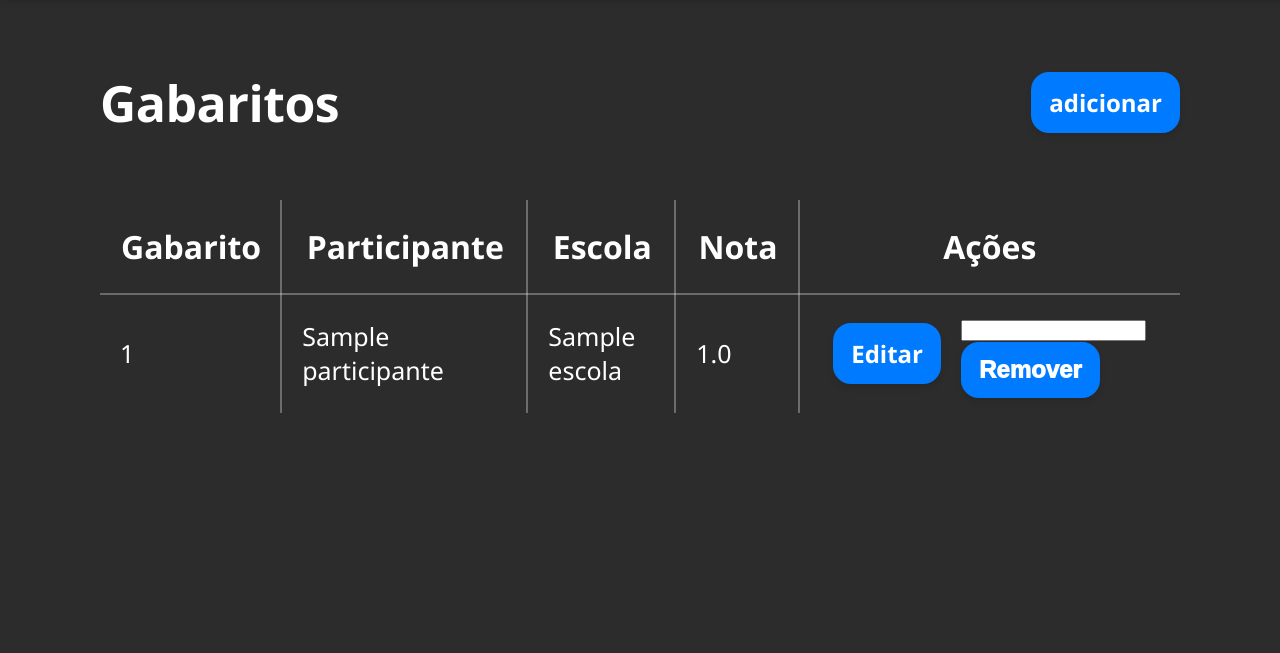
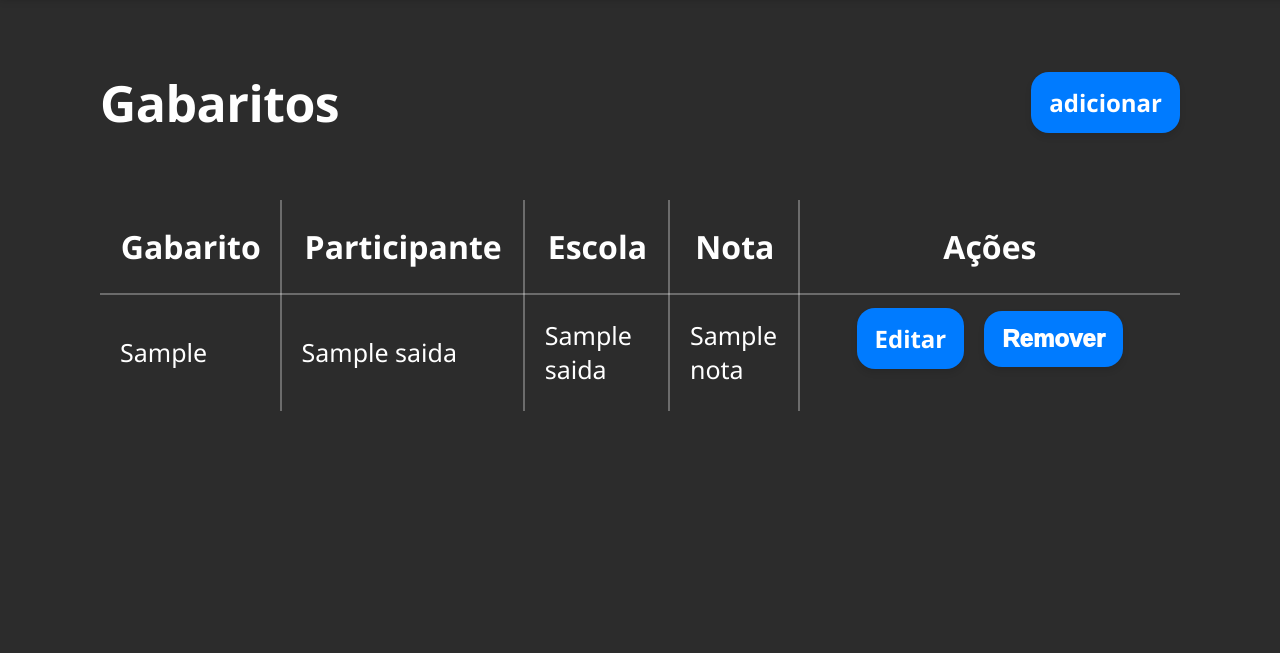
Before and after one commit to Iwakura9/Lagostinha, a Django app: template Lagostinha/gabaritos/templates/gabaritos/index.html in a window 1280 px wide. Shown: the part 135-788 px from the top of the page. Run offline with Django 5.2, Linux system fonts and the light colour scheme; tables that the repository leaves empty hold one stand-in row (values such as "Sample post"); the template is opened without the code that fills it: values that come from a table or form of the project are taken from there, most other values are stand-ins (such as "Sample title", 1, 10 or a date in 2020); parts of the project's set-up code (start-up, migrations or seed data) failed here and were passed over.

Commit message:
Update index.html

```diff
--- a/Lagostinha/gabaritos/templates/gabaritos/index.html
+++ b/Lagostinha/gabaritos/templates/gabaritos/index.html
@@ -35,18 +35,18 @@
                     </thead>
 
                     <tbody class="tabela-body">
-                        {% for leitura in leituras %}
+                        {% for saida in saidas %}
                             <tr>
-                                <td class="cell-gabarito"> {{ leitura.prova.id_prova }}</td>
-                                <td class="cell-participante">{{ leitura.participante.nome }}</td>
-                                <td class="cell-escola">{{ leitura.participante.escola.nome }}</td>
-                                <td class="cell-nota">{{ leitura.nota }}</td>
+                                <td class="cell-gabarito"> {{ saida.id_prova }}</td>
+                                <td class="cell-participante">{{ saida.nome_part }}</td>
+                                <td class="cell-escola">{{ saida.nome_escola }}</td>
+                                <td class="cell-nota">{{ saida.nota }}</td>
                                 <td class="cell-acoes">
                                     <a class="btn btn-edit">Editar</a>
-                                    <form>
+                                    <form method="post" action="{% url 'remove' %}">
                                         {% csrf_token %}
 
-                                        <input>
+                                        <input type="hidden" name="leitura-id" value="{{ saida.id }}">
                                         <button class="btn btn-del">Remover</button>
                                     </form>
                                 </td>
```
